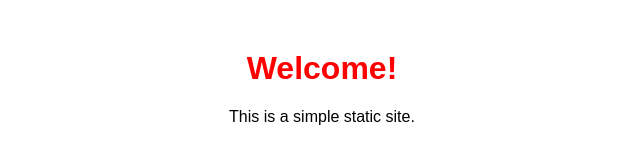
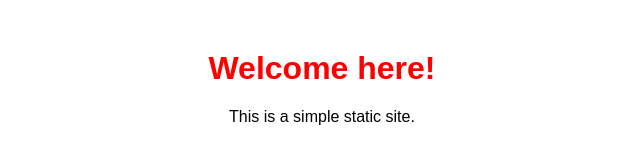
Before and after one commit to ChadhaWerghemi/first-project, a plain HTML site: page index.html in a window 1280 px wide. Shown: the whole page, without its empty margins (318-958 px from the left). Drawn offline with Linux system fonts and the light colour scheme.

Commit message:
Updated HTML

```diff
--- a/index.html
+++ b/index.html
@@ -7,7 +7,7 @@
     <link rel="stylesheet" href="style.css">
 </head>
 <body>
-    <h1>Welcome!</h1>
+    <h1>Welcome here!</h1>
     <p>This is a simple static site.</p>
 </body>
 </html>
```
